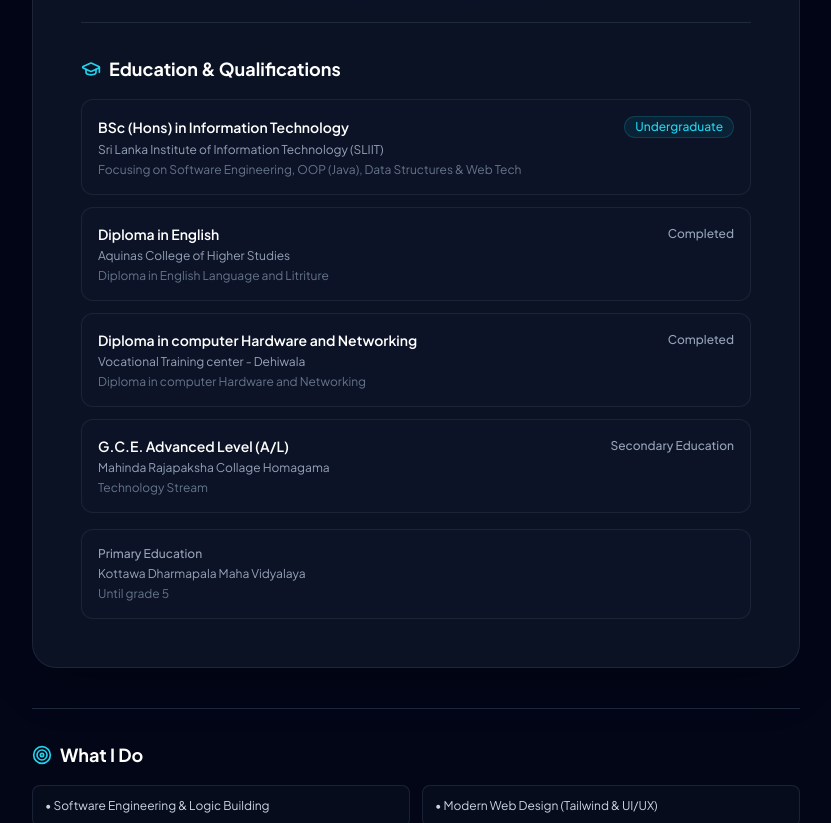
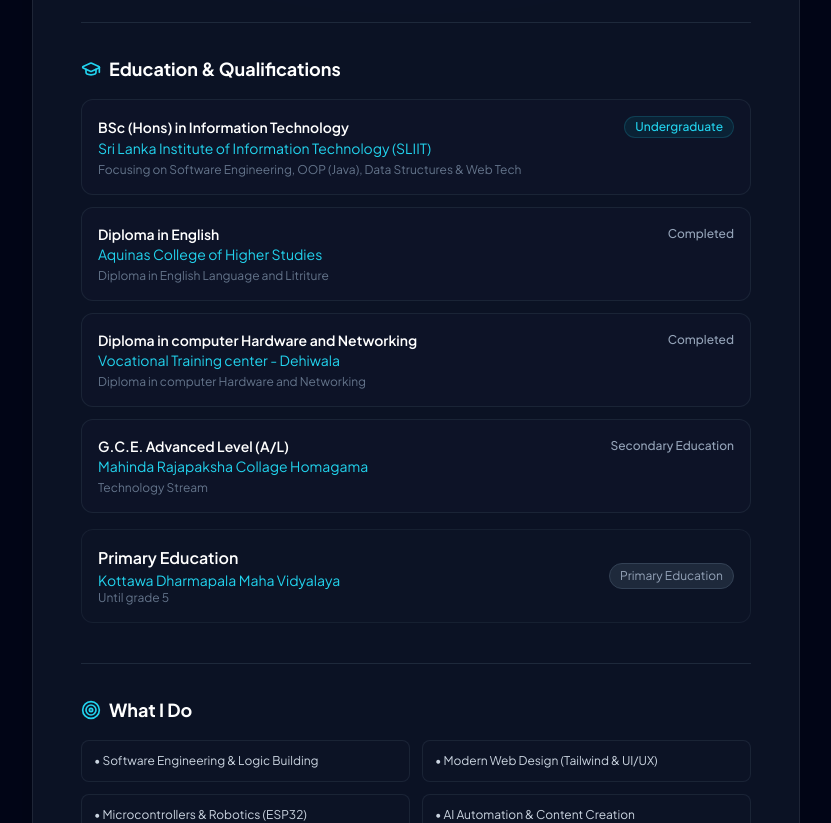
Before and after one commit to navidanihara-sketch/my-portfolio, a plain HTML site: page about.html in a window 1280 px wide. Shown: the part 540-1363 px from the top of the page, without its empty margins (224-1055 px from the left). Drawn offline with nearby package versions, Linux system fonts and the light colour scheme.

Commit message:
Add files via upload

```diff
--- a/about.html
+++ b/about.html
@@ -69,7 +69,7 @@
             <span class="font-semibold text-white text-sm">BSc (Hons) in Information Technology</span>
             <span class="text-xs text-cyan-400 font-medium bg-cyan-950/50 px-2.5 py-0.5 rounded-full border border-cyan-800/50 w-fit">Undergraduate</span>
           </div>
-          <p class="text-slate-400 text-xs mt-1">Sri Lanka Institute of Information Technology (SLIIT)</p>
+          <p class="text-sm text-cyan-400">Sri Lanka Institute of Information Technology (SLIIT)</p>
           <p class="text-slate-500 text-xs mt-1">Focusing on Software Engineering, OOP (Java), Data Structures & Web Tech</p>
         </div>
 
@@ -79,7 +79,7 @@
             <span class="font-semibold text-white text-sm">Diploma in English</span>
             <span class="text-xs text-slate-400 font-medium">Completed</span>
           </div>
-          <p class="text-slate-400 text-xs mt-1">Aquinas College of Higher Studies</p>
+          <p class="text-sm text-cyan-400">Aquinas College of Higher Studies</p>
           <p class="text-slate-500 text-xs mt-1">Diploma in English Language and Litriture</p>
         </div>
 
@@ -88,7 +88,7 @@
             <span class="font-semibold text-white text-sm">Diploma in computer Hardware and Networking</span>
             <span class="text-xs text-slate-400 font-medium">Completed</span>
           </div>
-          <p class="text-slate-400 text-xs mt-1">Vocational Training center - Dehiwala</p>
+          <p class="text-sm text-cyan-400">Vocational Training center - Dehiwala</p>
           <p class="text-slate-500 text-xs mt-1">Diploma in computer Hardware and Networking</p>
         </div>
 
@@ -98,20 +98,21 @@
             <span class="font-semibold text-white text-sm">G.C.E. Advanced Level (A/L)</span>
             <span class="text-xs text-slate-400 font-medium">Secondary Education</span>
           </div>
-          <p class="text-slate-400 text-xs mt-1">Mahinda Rajapaksha Collage Homagama</p>
+          <p class="text-sm text-cyan-400">Mahinda Rajapaksha Collage Homagama</p>
           <p class="text-slate-500 text-xs mt-1">Technology Stream</p>
         </div>
       </div>
 
-      <div class="bg-slate-900/60 p-4 rounded-xl border border-slate-800/80 hover:border-cyan-500/30 transition">
-        <div class="flex flex-col sm:flex-row sm:justify-between sm:items-center gap-1">
-
-          <span class="text-xs text-slate-400 font-medium">Primary Education</span>
+      <div class="flex flex-col sm:flex-row sm:items-center justify-between p-4 rounded-xl bg-slate-900/40 border border-slate-800/60 hover:border-slate-700 transition">
+        <div>
+          <h3 class="text-base font-semibold text-white">Primary Education</h3>
+          <p class="text-sm text-cyan-400">Kottawa Dharmapala Maha Vidyalaya</p>
+          <p class="text-xs text-slate-500">Until grade 5</p>
         </div>
-        <p class="text-slate-400 text-xs mt-1">Kottawa Dharmapala Maha Vidyalaya</p>
-        <p class="text-slate-500 text-xs mt-1">Until grade 5</p>
+        <span class="mt-2 sm:mt-0 text-xs px-2.5 py-1 rounded-full bg-slate-800 text-slate-400 border border-slate-700 w-fit">
+        Primary Education
+    </span>
       </div>
-    </div>
 
     </div>
 
```
